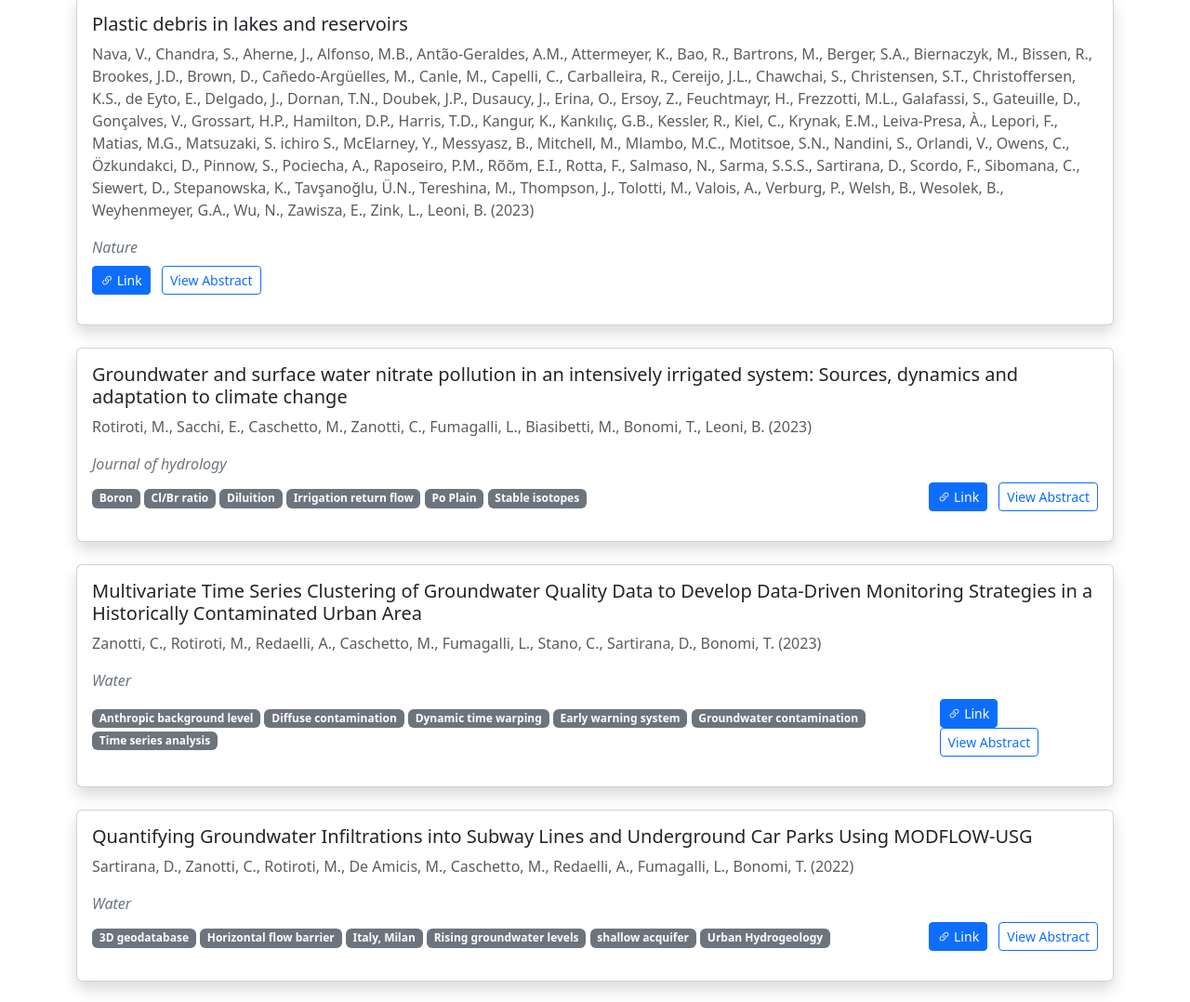
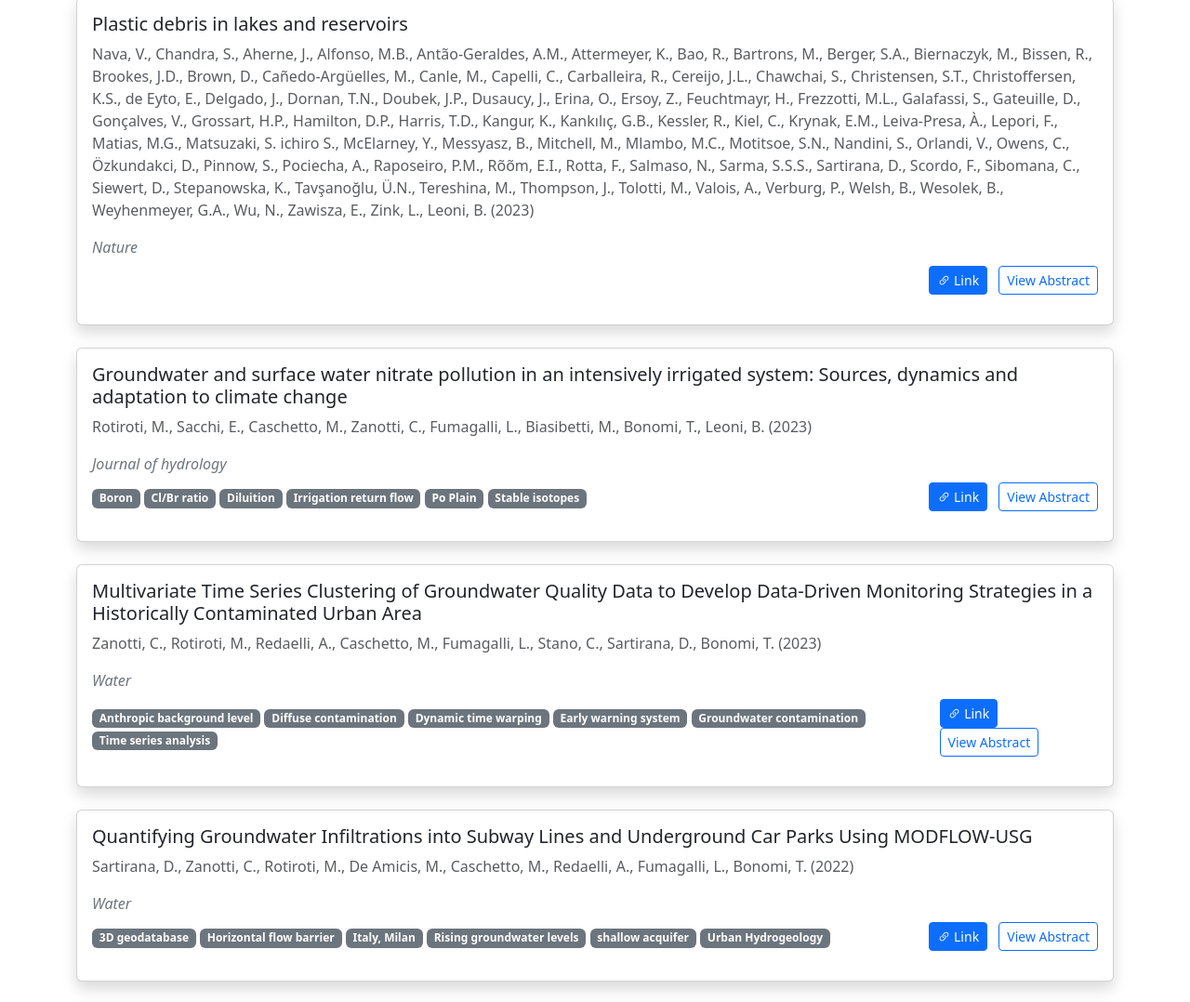
Before and after one commit to simohydro/bootcamp, a plain HTML site: page pubblicazioni.html in a window 1280 px wide. Shown: the part 1382-2460 px from the top of the page at 93% size. Drawn offline with nearby package versions, Linux system fonts and the light colour scheme.

Commit message:
Update pubblicazioni.html

```diff
--- a/pubblicazioni.html
+++ b/pubblicazioni.html
@@ -278,7 +278,7 @@
                 <p class="text-secondary mb-2">
         <em>Nature</em>
     </p>
-                <div class="d-flex justify-content-between align-items-center">
+                <div class="d-flex justify-content-end gap-2">
                      <div>
                         <a href="https://dx.doi.org/10.1038/s41586-023-06168-4" class="btn btn-sm btn-primary me-2">
                             <i class="bi bi-link-45deg"></i> Link
```
